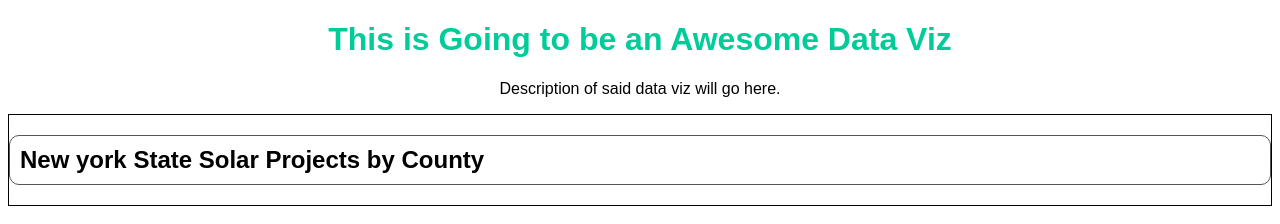
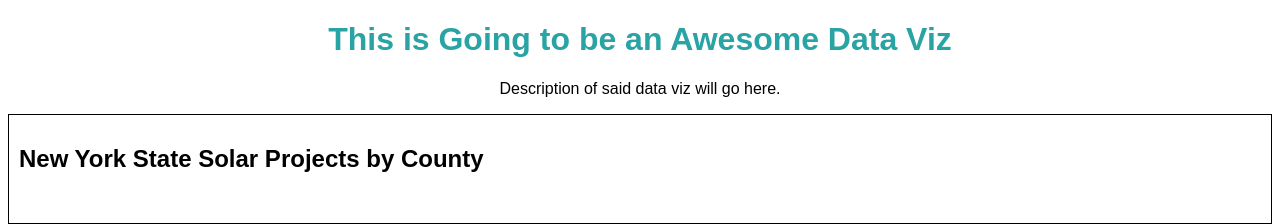
Before and after one commit to cszimm/cszimm.github.io, a plain HTML site: page index.html in a window 1280 px wide. Drawn offline with nearby package versions, Linux system fonts and the light colour scheme; no server answers.

Commit message:
Cleaning up the bars and names

```diff
--- a/css/styling.css
+++ b/css/styling.css
@@ -2,7 +2,7 @@
 	font-family: arial;
 }
 h1 {
-	color: #00CC99;
+	color: #29A3A3;
 	text-align: center;
 }
 p#description {
@@ -14,8 +14,8 @@
 
 .crappyBar {
     background:#29A3A3;
-    display:inline-block;
-    height:12px;
+    display:block;
+    height:30px;
     border-radius:1px;
     border: 1px solid #005C5C;
     margin-left:10px;
@@ -24,8 +24,9 @@
     margin-bottom:20px;
     font-family:sans-serif;
     padding:10px;
-    border:1px solid #555;
-    border-radius:10px;
+}
+#textResults h2 {
+
 }
 #flyout {
     position: absolute;
--- a/index.html
+++ b/index.html
@@ -23,7 +23,8 @@
 		<p id="description">Description of said data viz will go here.</p>
 
 		<div id="chart">
-			<h2 id="textResults">New york State Solar Projects by County</h2>
+			<div id="textResults">
+				<h2>New York State Solar Projects by County</h2>
 				<div id="flyout"></div>
 			</div>
 		</div>
--- a/js/dataViz.js
+++ b/js/dataViz.js
@@ -12,5 +12,4 @@
         $(this).css("background", "#29A3A3");
         $("#flyout").text("");
     });
-
 });
```
